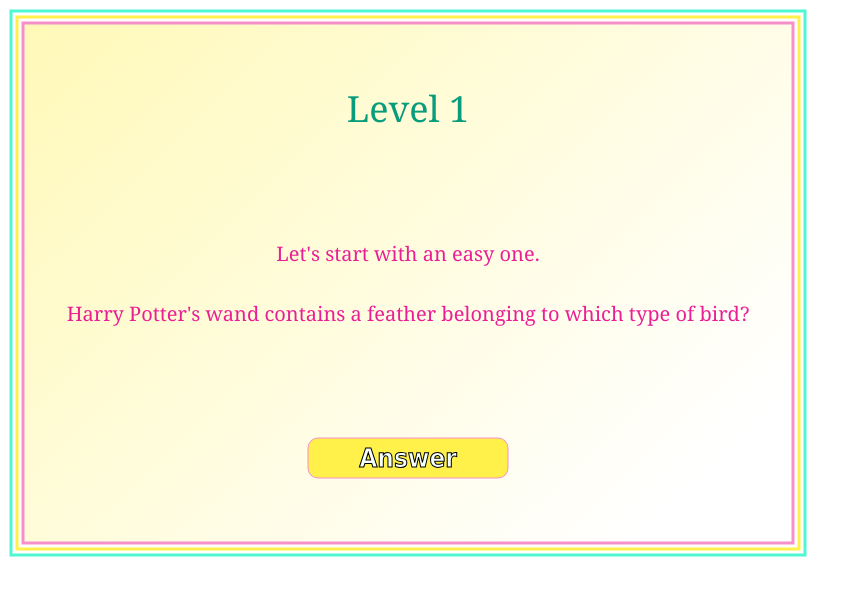
After one commit to taly/lulu-and-huhu, a Django app: template game/templates/game/level1.html in a window 1280 px wide. The commit adds this page. Shown: the top 596 px of the page, without its empty margins (0-861 px from the left). Run offline with Django 3.2, Linux system fonts and the light colour scheme; the template is opened without the code that fills it, so the values that code supplies are empty.

Commit message:
Added level 1

```diff
--- a/game/level_map.py
+++ b/game/level_map.py
@@ -8,4 +8,5 @@
 
 levels = [
 	Level("69152a4bfd4a", ["happybirthday"]),
+	Level("8fbee8ca1649", ["phoenix"]),
 ]
--- a/game/static/js/canvas.js
+++ b/game/static/js/canvas.js
@@ -12,6 +12,11 @@
 var fontGeorgia = 'Georgia, serif';
 var fontTahoma = 'Tahoma, Geneva, sans-serif';
 var fontLucida = '"Lucida Sans Unicode", "Lucida Grande", sans-serif';
+
+var buttonsWidth = 200;
+var buttonsHeight = 40;
+var titleX = canvasWidth / 2;
+var titleY = 100;
 
 var canvas;
 
@@ -70,9 +75,49 @@
 	ctx.stroke();
 }
 
-function drawText(ctx, x, y, text, color, font, align) {
-	ctx.font = font;
-	ctx.fillStyle = color;
-	ctx.textAlign = align;
-	ctx.fillText(text, x, y);
+// function drawText(ctx, x, y, text, color, font, align) {
+// 	ctx.font = font;
+// 	ctx.fillStyle = color;
+// 	ctx.textAlign = align;
+// 	ctx.fillText(text, x, y);
+// }
+
+function showLevelTitle(level) {
+	var attr = {font: '36px ' + fontGeorgia, fill: torquiseDark};
+	canvas.text(titleX, titleY, "Level " + level).attr(attr);
 }
+
+function showStandardButton(x, y, buttonText, onClick) {
+	// Button
+	var goToLevelButton = canvas.rect(x - buttonsWidth / 2, y - buttonsHeight / 2, buttonsWidth, buttonsHeight, 10).attr({fill: yellow, stroke: pink});
+	var gotToLevelText = canvas.text(canvasWidth / 2, y, buttonText).attr({font: 'Bold 26px ' + fontTahoma, fill: torquiseVeryLight, stroke: "#000"});
+
+	// Clicker
+	var clicker = canvas.rect(x - buttonsWidth / 2, y - buttonsHeight / 2, buttonsWidth, buttonsHeight, 10).attr({fill: "transparent", "stroke-width": 0});
+	clicker.click(onClick);
+
+	// Hover
+	var hoverIn = function() { gotToLevelText.attr({fill: pink}); goToLevelButton.attr({"stroke-width": 2}); };
+	var hoverOut = function() { gotToLevelText.attr({fill: torquiseVeryLight}); ; goToLevelButton.attr({"stroke-width": 1}); };
+	clicker.hover(hoverIn, hoverOut);
+}
+
+function showAnswerButton(x, y, onSuccess) {
+	showStandardButton(x, y, "Answer", function() {
+		promptPassword(onSuccess);
+	});
+	// // Button
+	// var goToLevelButton = canvas.rect(x - buttonsWidth / 2, y - buttonsHeight / 2, buttonsWidth, buttonsHeight, 10).attr({fill: yellow, stroke: pink});
+	// var gotToLevelText = canvas.text(canvasWidth / 2, y, "Answer").attr({font: 'Bold 26px ' + fontTahoma, fill: torquiseVeryLight, stroke: "#000"});
+
+	// // Clicker
+	// var clicker = canvas.rect(x - buttonsWidth / 2, y - buttonsHeight / 2, buttonsWidth, buttonsHeight, 10).attr({fill: "transparent", "stroke-width": 0});
+	// clicker.click(function() {
+	// 	promptPassword(onSuccess);
+	// });
+
+	// // Hover
+	// var hoverIn = function() { gotToLevelText.attr({fill: pink}); goToLevelButton.attr({"stroke-width": 2}); };
+	// var hoverOut = function() { gotToLevelText.attr({fill: torquiseVeryLight}); ; goToLevelButton.attr({"stroke-width": 1}); };
+	// clicker.hover(hoverIn, hoverOut);
+}
--- a/game/static/js/intro.js
+++ b/game/static/js/intro.js
@@ -63,7 +63,7 @@
 	introButtonClicker.hover(hoverIn, hoverOut);
 }
 
-function showGoToLevelButton() {
+function showGoToLevelButton(buttonText) {
 	// Button
 	var goToLevelButton = canvas.rect(buttonX, controllersY - buttonsHeight / 2, buttonsWidth, buttonsHeight, 10).attr({fill: yellow, stroke: pink});
 	var gotToLevelText = canvas.text(canvasWidth / 2, controllersY, "Go to Level!").attr({font: 'Bold 26px ' + fontTahoma, fill: torquiseVeryLight, stroke: "#000"});
@@ -71,7 +71,7 @@
 	// Clicker
 	var clicker = canvas.rect(buttonX, controllersY - buttonsHeight / 2, buttonsWidth, buttonsHeight, 10).attr({fill: "transparent", "stroke-width": 0});
 	clicker.click(function() {
-		promptPassword("What is the password?");
+		promptPassword();
 	});
 
 	// Hover
--- /dev/null
+++ b/game/static/js/level1.js
@@ -0,0 +1,51 @@
+var nextLevelUrl;
+
+function init() {
+	showLevelTitle(1);
+	var attr = {font: '20px ' + fontGeorgia, fill: pinkDark};
+	var middleY = canvasHeight / 2;
+	var shift = 30;
+	canvas.text(titleX, middleY - shift, "Let's start with an easy one.").attr(attr);
+	canvas.text(titleX, middleY + shift, "Harry Potter's wand contains a feather belonging to which type of bird?").attr(attr);
+
+	showAnswerButton(canvasWidth / 2, canvasHeight - 100, onSuccess);
+}
+
+function onSuccess(redirectUrl) {
+	resetCanvas();
+
+	// Image
+	var zoeImg = new Image();
+	zoeImg.src = "/static/img/zoe1.jpg";
+	var imgWidth = zoeImg.width;
+	var imgHeight = zoeImg.height;
+	var zoeImgX = canvasWidth / 2 - imgWidth / 2;
+	var zoeImgY = canvasHeight / 2 - imgHeight / 2;
+	canvas.image(zoeImg.src, zoeImgX, zoeImgY, imgWidth, imgHeight);
+
+	// Title
+	var titleAttr = {font: '30px ' + fontGeorgia, fill: torquiseDark};
+	canvas.text(titleX, 50, "1 year-old Zoe says...").attr(titleAttr);
+
+	// Speech bubble
+	var speechImg = new Image();
+	speechImg.src = "/static/img/speech1.png";
+	var speechWidth = speechImg.width;
+	var speechHeight = speechImg.height;
+	var speechX = zoeImgX + 100;
+	var speechY = zoeImgY + 10;
+	canvas.image(speechImg.src, speechX, speechY, speechWidth, speechHeight);
+
+	// Bubble text
+	var bubbleAttr = {font: '20px ' + fontGeorgia, fill: pinkDark};
+	canvas.text(speechX + speechWidth / 2, speechY + speechHeight / 2 - 20, "That's right! :)").attr(bubbleAttr);
+
+	// Continue button
+	showStandardButton(canvasWidth / 2, canvasHeight - 50, "Continue", function() {
+		window.location = redirectUrl;
+	});
+}
+
+$(document).ready(function() {
+	init();
+});
--- a/game/static/js/proxy.js
+++ b/game/static/js/proxy.js
@@ -1,4 +1,4 @@
-function promptPassword() {
+function promptPassword(onSuccess) {
 	var password = prompt("What is the level password?", "");
 	$.ajax({
 	  type: "POST",
@@ -8,7 +8,11 @@
 	  success: function (data) {
 	  	resp = JSON.parse(data)
 	  	var url = resp.redirect;
-	  	window.location = url;
+	  	if (onSuccess != null) {
+			onSuccess(url);
+	  	} else {
+	  		window.location = url;
+	  	}
 	  },
 	  error: function (data) {
 	  	if (data.status == 403) {
--- a/game/templates/game/base.html
+++ b/game/templates/game/base.html
@@ -6,11 +6,13 @@
             {% block title %}
             {% endblock %}
         </title>
+        {% block js %}
         <script type="text/javascript" src="https://ajax.googleapis.com/ajax/libs/jquery/1.12.4/jquery.min.js"></script>
         <script type="text/javascript" src="/static/js/raphael.min.js"></script>
         <script type="text/javascript" src="/static/js/canvas.js"></script>
         <script type="text/javascript" src="/static/js/proxy.js"></script>
-            <script type="text/javascript" src="/static/js/intro.js"></script>
+        <!-- <script type="text/javascript" src="/static/js/intro.js"></script> -->
+        {% endblock %}
     </head>
     <body>
         <div id="gameCanvas"">
--- /dev/null
+++ b/game/templates/game/intro.html
@@ -0,0 +1,6 @@
+{% extends "game/base.html" %}
+
+{% block js %}
+	{{ block.super }}
+    <script type="text/javascript" src="/static/js/intro.js"></script>
+{% endblock %}
--- /dev/null
+++ b/game/templates/game/level1.html
@@ -0,0 +1,6 @@
+{% extends "game/base.html" %}
+
+{% block js %}
+	{{ block.super }}
+    <script type="text/javascript" src="/static/js/level1.js"></script>
+{% endblock %}
```
Also changed, not shown: game/views.py (+6 -3 lines), game/static/img/speech1.png (added), game/static/img/zoe1.jpg (added). Lines whose indentation alone changed are shown as unchanged.
